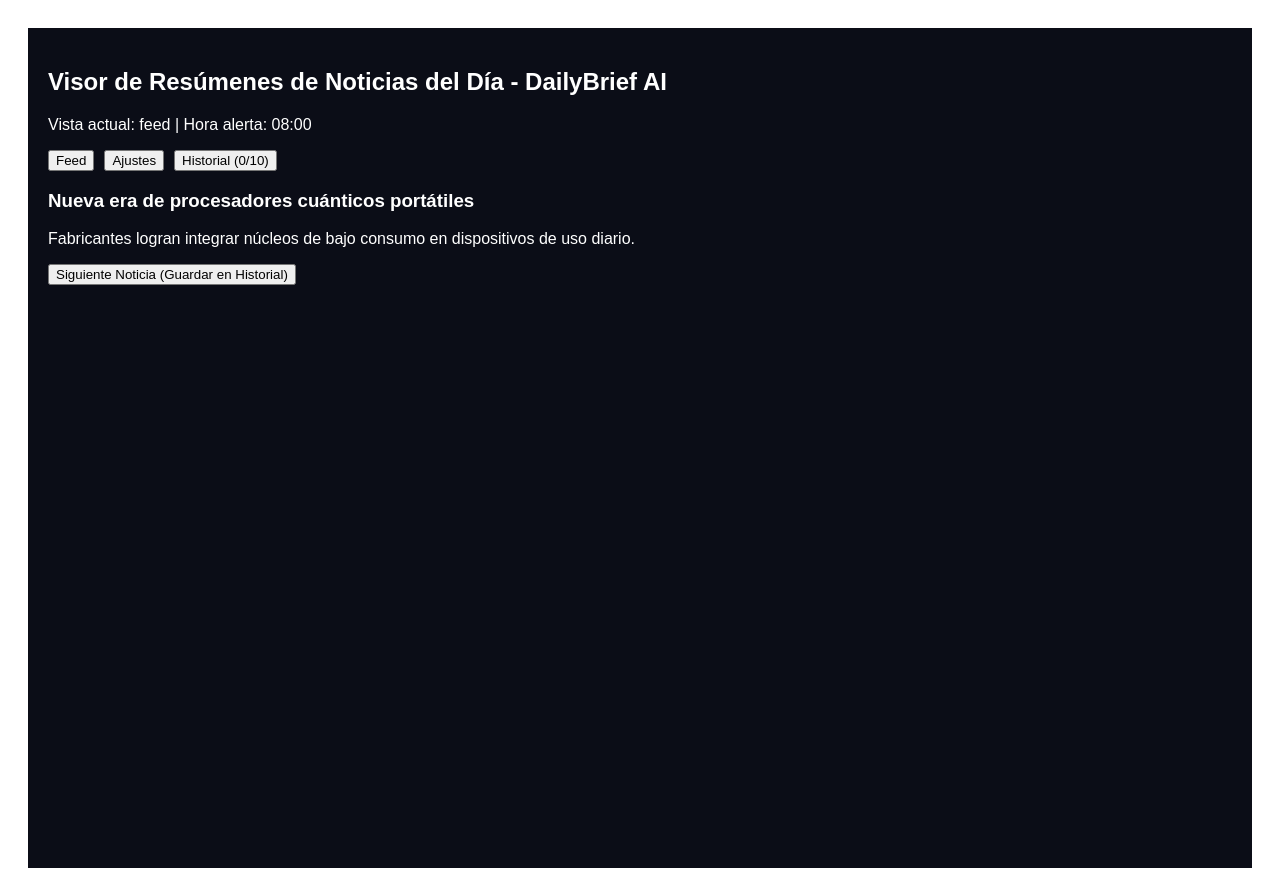
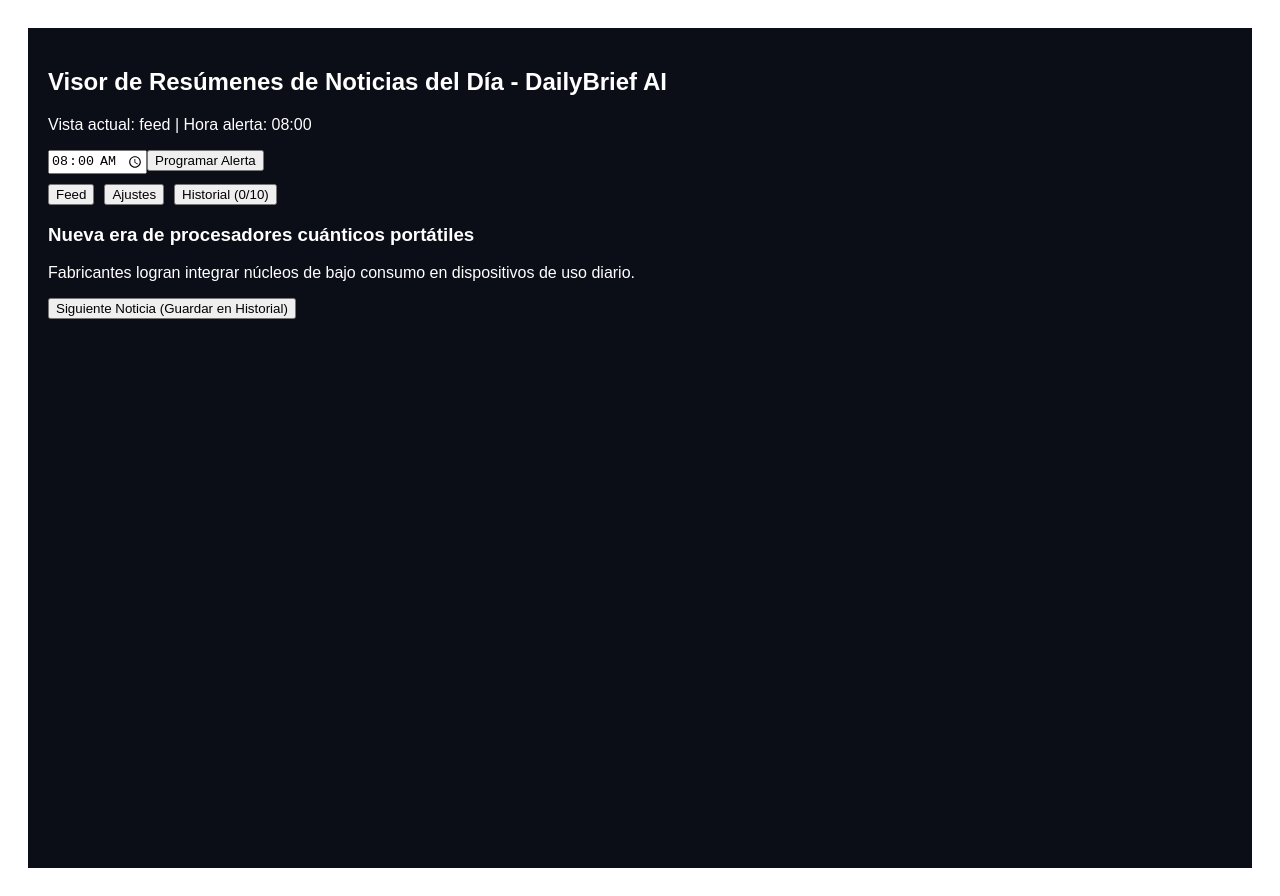
Before and after one commit to juansem08/Visor-de-Res-menes-de-Noticias-del-D-a-IA, a Next.js app: page / in a window 1280 px wide. Built offline with nearby package versions, Linux system fonts and the light colour scheme; no server answers.

Commit message:
feat(alerts): implementar programarAlerta y simulacion de cronjob nativo en Wear OS

```diff
--- a/components/WatchApp.tsx
+++ b/components/WatchApp.tsx
@@ -19,6 +19,7 @@
   const [indiceActual, setIndiceActual] = useState<number>(0);
   const [loading, setLoading] = useState<boolean>(true);
   const [error, setError] = useState<string | null>(null);
+  const [toastAlerta, setToastAlerta] = useState<string | null>(null);
 
   const fetchCuratedNews = useCallback(async (temas: string[]) => {
     setLoading(true);
@@ -53,10 +54,8 @@
       };
 
       setHistorial(prevHistorial => {
-        // Prevenir duplicados y agregar al inicio
         const filtrado = prevHistorial.filter(item => item.id !== itemConFecha.id);
         const nuevo = [itemConFecha, ...filtrado];
-        // Limitar array a los últimos 10 elementos para no saturar la memoria del reloj
         return nuevo.slice(0, 10);
       });
     }
@@ -64,15 +63,36 @@
     setIndiceActual(prev => (prev + 1) % news.length);
   };
 
+  // 4. SIMULACIÓN DE PROGRAMACIÓN DE HORA (CRONJOB NATIVO WEAR OS)
+  const programarAlerta = (hora: string) => {
+    setHoraNotificacion(hora);
+    console.log(`[Wear OS Native AlarmManager] Cronjob registrado para las ${hora} hs.`);
+    console.log(`[Wear OS Sync] Sincronizacion en segundo plano para temas: [${temasPreferidos.join(', ')}]`);
+    setToastAlerta(`⏰ Alerta Wear OS: Cronjob programado para las ${hora}`);
+    setTimeout(() => setToastAlerta(null), 3500);
+  };
+
   return (
     <div style={{ padding: 20, color: '#fff', background: '#0B0D17', minHeight: '100vh' }}>
       <h2>Visor de Resúmenes de Noticias del Día - DailyBrief AI</h2>
+      {toastAlerta && <div style={{ background: '#8B5CF6', padding: 8, borderRadius: 6 }}>{toastAlerta}</div>}
       <p>Vista actual: {vistaActual} | Hora alerta: {horaNotificacion}</p>
+
+      <div style={{ margin: '10px 0' }}>
+        <input
+          type="time"
+          value={horaNotificacion}
+          onChange={(e) => setHoraNotificacion(e.target.value)}
+        />
+        <button onClick={() => programarAlerta(horaNotificacion)}>Programar Alerta</button>
+      </div>
+
       <nav style={{ display: 'flex', gap: 10 }}>
         <button onClick={() => setVistaActual('feed')}>Feed</button>
         <button onClick={() => setVistaActual('ajustes')}>Ajustes</button>
         <button onClick={() => setVistaActual('historial')}>Historial ({historial.length}/10)</button>
       </nav>
+
       {loading ? <p>Cargando noticias...</p> : error ? <p>{error}</p> : (
         <div>
           <h3>{news[indiceActual]?.titular}</h3>
```
